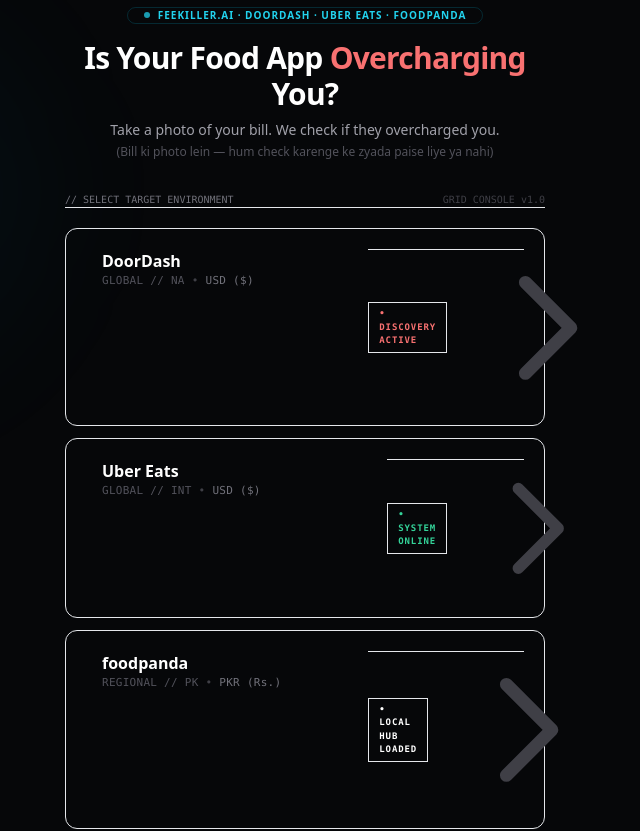
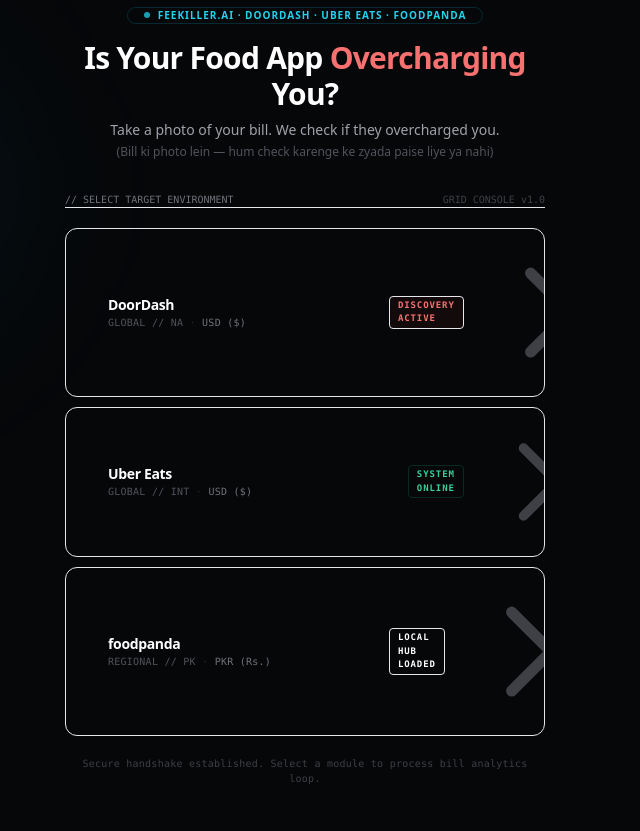
Before and after one commit to ari161-bit/app2, a Next.js app: page /app in a window 1280 px wide. Shown: the top 831 px of the page, without its empty margins (335-975 px from the left). Built offline with nearby package versions, Linux system fonts and the light colour scheme.

Commit message:
feat: Apex OS design language on selector — indigo left-rail hover glow, unified dark palette

```diff
--- a/src/components/DesiFeeKiller.jsx
+++ b/src/components/DesiFeeKiller.jsx
@@ -334,39 +334,41 @@
         {s.step === "platform" && (
           <div className="fade-up w-full max-w-2xl mx-auto">
             {/* Console header */}
-            <div className="flex items-center justify-between mb-5 border-b border-zinc-900 pb-3">
+            <div className="flex items-center justify-between mb-5 border-b border-zinc-900/80 pb-3">
               <span className="font-mono text-[10px] text-zinc-500 tracking-[0.2em] uppercase">// SELECT TARGET ENVIRONMENT</span>
               <span className="font-mono text-[10px] text-zinc-700">GRID CONSOLE v1.0</span>
             </div>
 
-            {/* Premium platform cards */}
-            <div className="flex flex-col gap-3">
+            {/* Platform cards — Apex OS design language */}
+            <div className="flex flex-col gap-2.5">
               {[
-                { key: "doordash",  name: "DoorDash",   region: "GLOBAL // NA",  currency: "USD ($)",    status: "DISCOVERY ACTIVE",  dot: "group-hover:bg-red-500",     badge: "text-red-400 border-red-950/60 bg-red-950/20" },
-                { key: "ubereats",  name: "Uber Eats",  region: "GLOBAL // INT", currency: "USD ($)",    status: "SYSTEM ONLINE",     dot: "group-hover:bg-emerald-500", badge: "text-emerald-400 border-emerald-950/60 bg-emerald-950/20" },
-                { key: "foodpanda", name: "foodpanda",  region: "REGIONAL // PK",currency: "PKR (Rs.)",  status: "LOCAL HUB LOADED",  dot: "group-hover:bg-pink-500",    badge: "text-pink-400 border-pink-950/60 bg-pink-950/20" },
+                { key: "doordash",  name: "DoorDash",   region: "GLOBAL // NA",  currency: "USD ($)",   status: "DISCOVERY ACTIVE", badge: "text-red-400 border-red-500/20 bg-red-500/[0.06]" },
+                { key: "ubereats",  name: "Uber Eats",  region: "GLOBAL // INT", currency: "USD ($)",   status: "SYSTEM ONLINE",    badge: "text-emerald-400 border-emerald-500/20 bg-emerald-500/[0.06]" },
+                { key: "foodpanda", name: "foodpanda",  region: "REGIONAL // PK",currency: "PKR (Rs.)", status: "LOCAL HUB LOADED", badge: "text-pink-400 border-pink-500/20 bg-pink-500/[0.06]" },
               ].map((plat) => (
                 <button key={plat.key}
                   onClick={() => dispatch({ type: "SET_PLATFORM", platform: plat.key })}
-                  className="group w-full text-left bg-[#090a0f] border border-zinc-900 rounded-xl p-5 flex flex-col sm:flex-row sm:items-center justify-between gap-4 hover:bg-[#0e1017] hover:border-zinc-700 transition-all duration-200 active:scale-[0.99]">
+                  className="group relative w-full text-left bg-[#0b0c12] border border-zinc-800/60 rounded-xl px-5 py-4 flex items-center justify-between gap-4 hover:bg-[#10111a] hover:border-indigo-500/40 hover:shadow-[0_0_20px_rgba(99,102,241,0.08)] transition-all duration-200 active:scale-[0.99] overflow-hidden">
 
-                  <div className="flex items-start gap-4">
-                    <div className="mt-1.5 shrink-0">
-                      <div className={`h-2 w-2 rounded-full bg-zinc-800 ${plat.dot} transition-colors duration-300`} />
-                    </div>
+                  {/* Purple left-edge accent on hover */}
+                  <div className="absolute left-0 top-0 h-full w-[2px] bg-indigo-500 opacity-0 group-hover:opacity-100 transition-opacity duration-200 rounded-l-xl" />
+
+                  <div className="flex items-center gap-4">
+                    {/* Dot indicator */}
+                    <div className="h-1.5 w-1.5 rounded-full bg-zinc-700 group-hover:bg-indigo-400 transition-colors duration-300 shrink-0" />
                     <div>
-                      <p className="text-base font-semibold text-white group-hover:text-zinc-100 transition-colors">{plat.name}</p>
-                      <p className="font-mono text-[11px] text-zinc-600 mt-0.5 tracking-wide">
-                        {plat.region} <span className="text-zinc-700">•</span> <span className="text-zinc-500">{plat.currency}</span>
+                      <p className="text-sm font-semibold text-zinc-200 group-hover:text-white transition-colors tracking-tight">{plat.name}</p>
+                      <p className="font-mono text-[10px] text-zinc-600 mt-0.5 tracking-wide">
+                        {plat.region} <span className="text-zinc-800">·</span> <span className="text-zinc-500">{plat.currency}</span>
                       </p>
                     </div>
                   </div>
 
-                  <div className="flex items-center justify-between sm:justify-end gap-5 border-t border-zinc-900 pt-3 sm:border-0 sm:pt-0">
-                    <span className={`font-mono text-[9px] font-bold tracking-widest px-2.5 py-1 border rounded-md uppercase ${plat.badge}`}>
-                      • {plat.status}
+                  <div className="flex items-center gap-4">
+                    <span className={`font-mono text-[9px] font-bold tracking-widest px-2 py-0.5 border rounded uppercase ${plat.badge}`}>
+                      {plat.status}
                     </span>
-                    <svg className="w-4 h-4 text-zinc-700 group-hover:text-white group-hover:translate-x-0.5 transition-all duration-200 hidden sm:block shrink-0" fill="none" stroke="currentColor" viewBox="0 0 24 24">
+                    <svg className="w-3.5 h-3.5 text-zinc-700 group-hover:text-indigo-400 group-hover:translate-x-0.5 transition-all duration-200 shrink-0" fill="none" stroke="currentColor" viewBox="0 0 24 24">
                       <path strokeLinecap="round" strokeLinejoin="round" strokeWidth="2" d="M9 5l7 7-7 7" />
                     </svg>
                   </div>
```
